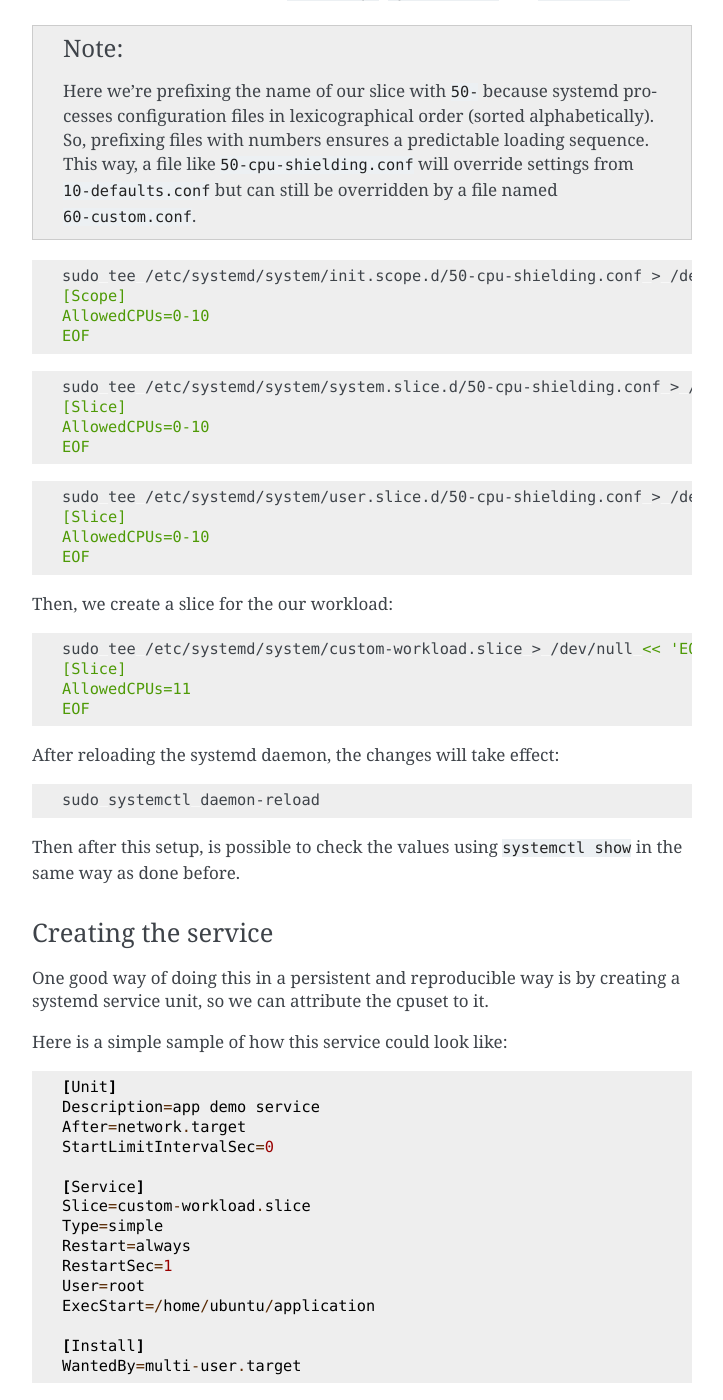
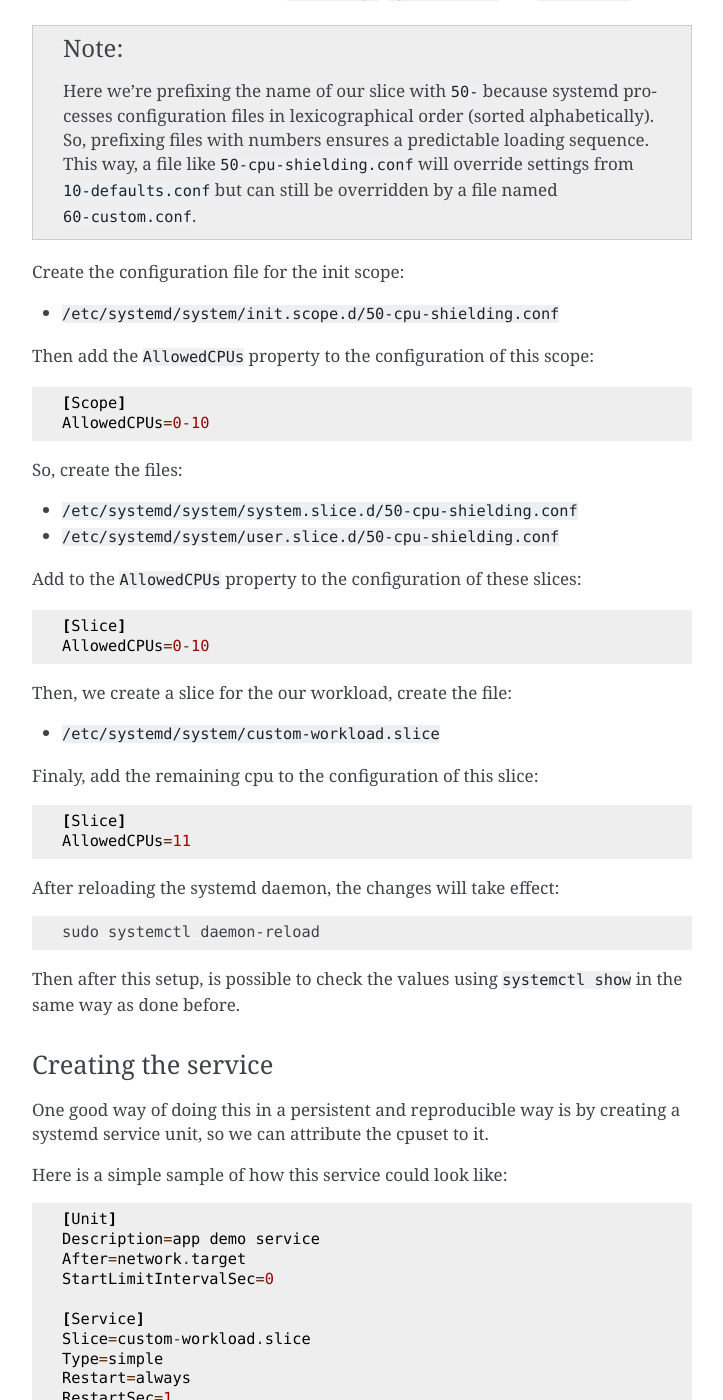
Before and after one commit to canonical/real-time-ubuntu-docs, a Sphinx documentation site: the page built from docs/how-to/using-cpu-sets.md, in a window 1280 px wide and 1400 px high, scrolled down 2903 px. Shown: the whole window, without its empty margins (388-1111 px from the left). Built offline with Sphinx 7.4.7, drawn with Linux system fonts in a browser that asks for light colours.

Commit message:
feat!: restruct slices config instructions dropping tee commands
Signed-off-by: Lincoln Wallace <lincoln.wallace@canonical.com>

````diff
--- a/docs/how-to/using-cpu-sets.md
+++ b/docs/how-to/using-cpu-sets.md
@@ -123,34 +123,37 @@ So, prefixing files with numbers ensures a predictable loading sequence.
 This way, a file like `50-cpu-shielding.conf` will override settings from `10-defaults.conf` but can still be overridden by a file named `60-custom.conf`.
 ```
 
-```bash
-sudo tee /etc/systemd/system/init.scope.d/50-cpu-shielding.conf > /dev/null << 'EOF'
+Create the configuration file for the init scope:
+
+- `/etc/systemd/system/init.scope.d/50-cpu-shielding.conf`
+
+
+Then add the `AllowedCPUs` property to the configuration of this scope:
+```
 [Scope]
 AllowedCPUs=0-10
-EOF
 ```
 
-```bash
-sudo tee /etc/systemd/system/system.slice.d/50-cpu-shielding.conf > /dev/null << 'EOF'
+So, create the files:
+
+- `/etc/systemd/system/system.slice.d/50-cpu-shielding.conf`
+- `/etc/systemd/system/user.slice.d/50-cpu-shielding.conf`
+
+Add to the `AllowedCPUs` property to the configuration of these slices:
+
+```
 [Slice]
 AllowedCPUs=0-10
-EOF
 ```
 
-```bash
-sudo tee /etc/systemd/system/user.slice.d/50-cpu-shielding.conf > /dev/null << 'EOF'
-[Slice]
-AllowedCPUs=0-10
-EOF
+Then, we create a slice for the our workload, create the file:
+
+- `/etc/systemd/system/custom-workload.slice`
+
+Finaly, add the remaining cpu to the configuration of this slice:
 ```
-
-Then, we create a slice for the our workload:
-
-```bash
-sudo tee /etc/systemd/system/custom-workload.slice > /dev/null << 'EOF'
 [Slice]
 AllowedCPUs=11
-EOF
 ```
 
 After reloading the systemd daemon, the changes will take effect:
````
Also changed, not shown: other parts of docs/how-to/using-cpu-sets.md (+2 -0 lines).
